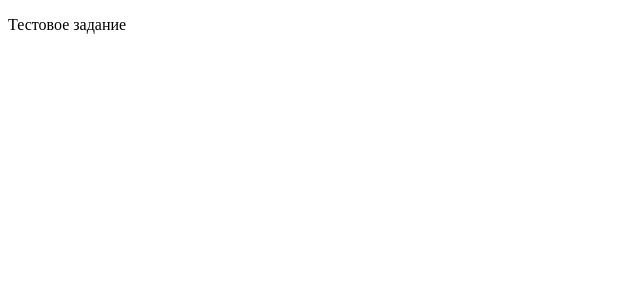
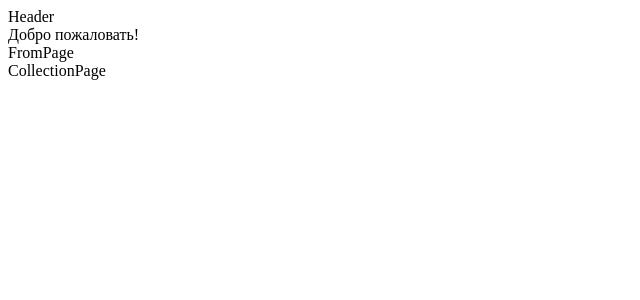
Before and after one commit to gknano/forGeogracom, a React (Create React App) app: page / in a window 1280 px wide. Shown: the top 300 px of the page, without its empty margins (0-640 px from the left). Built offline with nearby package versions, Linux system fonts and the light colour scheme; the HTML template or start-up script is replaced by a standard one.

Commit message:
added pages

```diff
--- a/src/App.js
+++ b/src/App.js
@@ -1,8 +1,16 @@
+import Header from './Components/Header';
+import MainPage from './Components/Pages/MainPage';
+import FormPage from './Components/Pages/FormPage';
+import CollectionPage from './Components/Pages/СollectionPage';
+
 const App = () => {
   return (
-      <p>
-        Тестовое задание
-      </p>
+    <div>
+      <Header />
+      <MainPage />
+      <FormPage />
+      <CollectionPage />
+    </div>
   );
 }
 
--- /dev/null
+++ b/src/Components/Header.js
@@ -0,0 +1,7 @@
+const Header = () => {
+    return(
+        <div>Header</div>
+    );
+}
+
+export default Header;
--- /dev/null
+++ b/src/Components/Pages/FormPage.js
@@ -0,0 +1,7 @@
+const FormPage = () => {
+    return(
+        <div>FromPage</div>
+    );
+}
+
+export default FormPage;
--- /dev/null
+++ b/src/Components/Pages/MainPage.js
@@ -0,0 +1,7 @@
+const MainPage = () => {
+    return(
+        <div>Добро пожаловать!</div>
+    );
+}
+
+export default MainPage;
--- /dev/null
+++ b/src/Components/Pages/СollectionPage.js
@@ -0,0 +1,7 @@
+const CollectionPage = () => {
+    return(
+        <div>CollectionPage</div>
+    );
+}
+
+export default CollectionPage;
```
Also changed, not shown: src/Components/Pages/NoMatchPage.js (added, +7 -0 lines).
